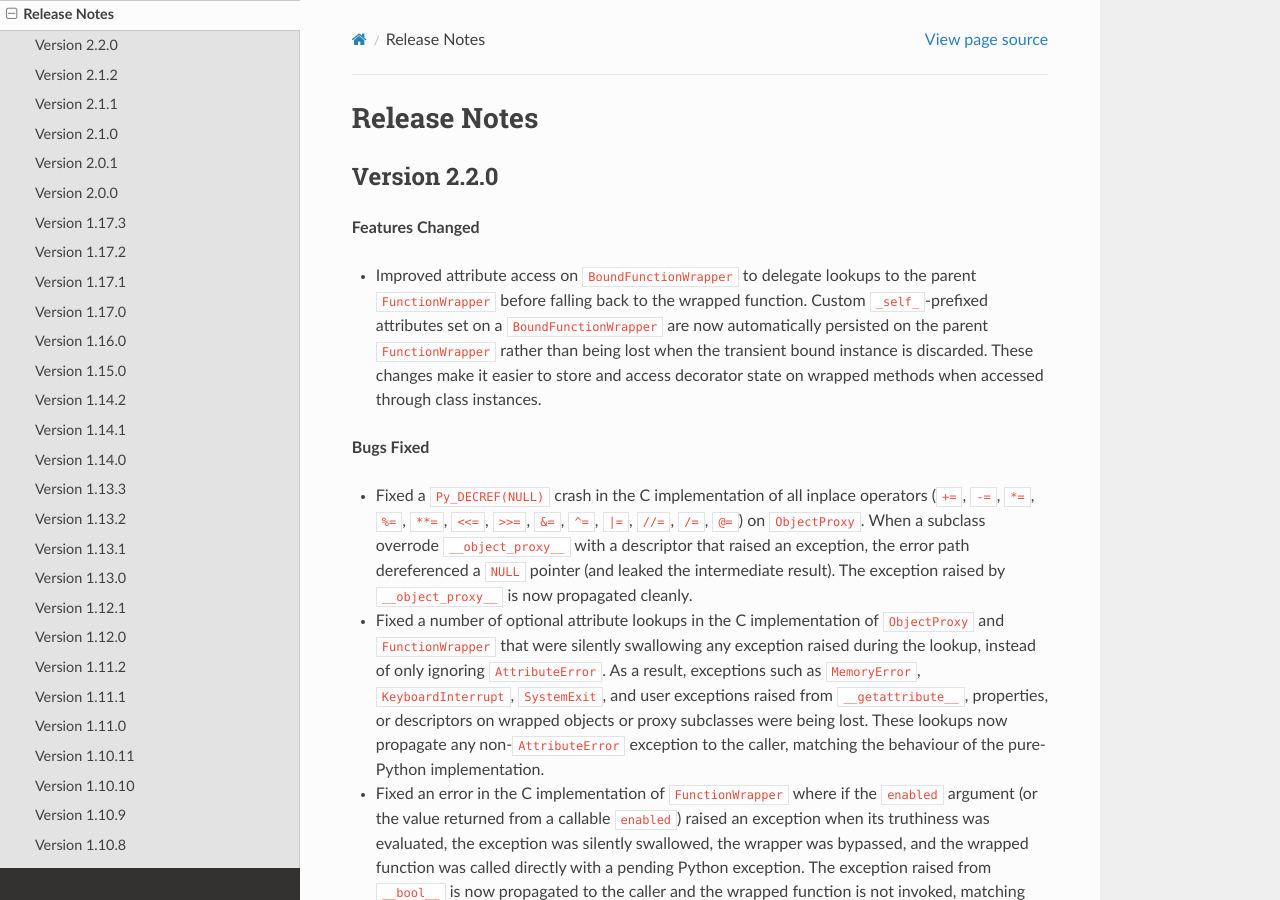
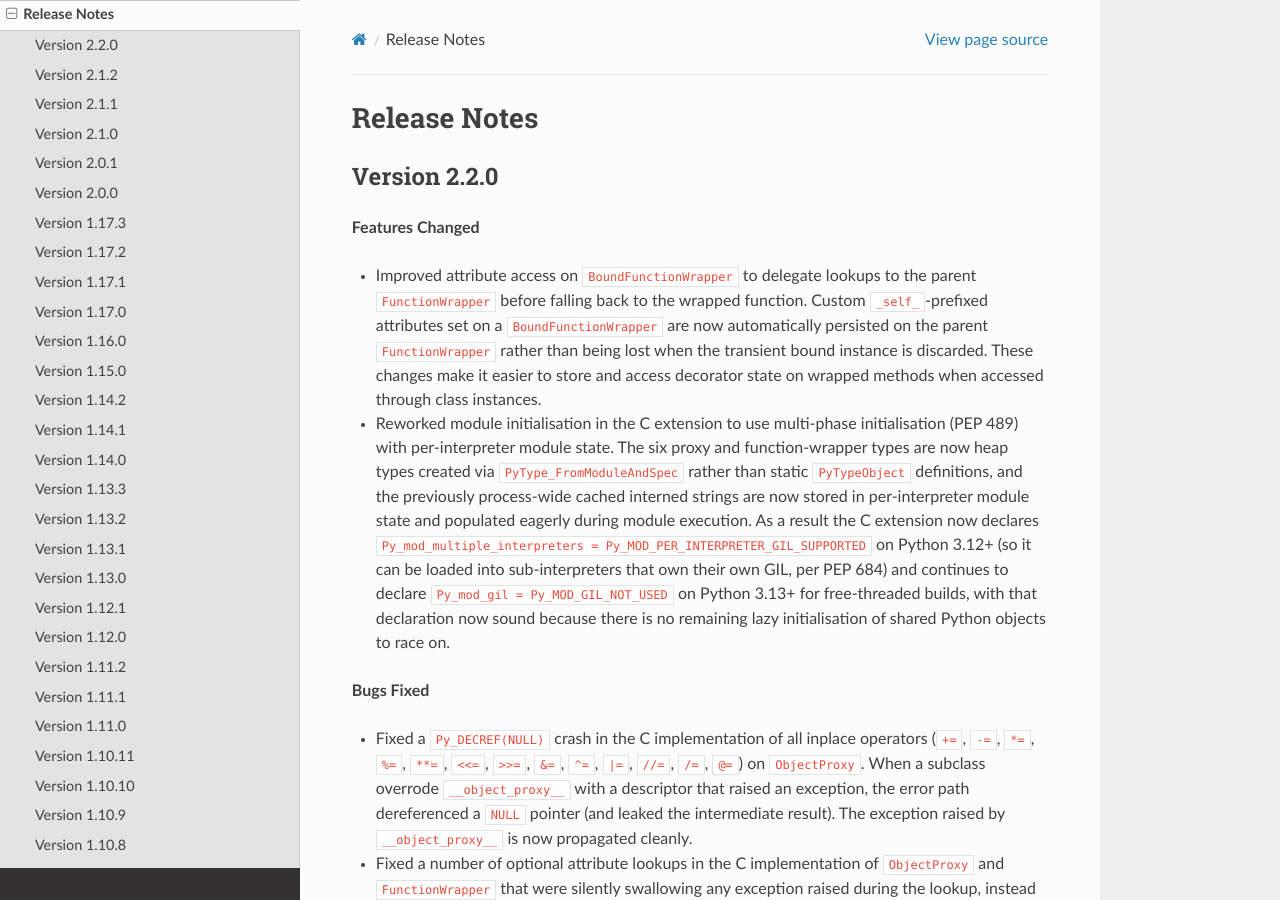
Before and after one commit to GrahamDumpleton/wrapt, a Sphinx documentation site: the page built from docs/changes.rst, in a window 1280 px wide and 900 px high. Built offline with Sphinx 7.4.7 and the Read the Docs theme 3.1.0, drawn with Linux system fonts in a browser that asks for light colours.

Commit message:
Document module-state migration in 2.2.0 release notes
Add a Features Changed entry summarising the multi-phase init,
heap-type, and per-interpreter module state work, and the resulting
Py_mod_multiple_interpreters / Py_mod_gil declarations.

```diff
--- a/docs/changes.rst
+++ b/docs/changes.rst
@@ -13,6 +13,20 @@ Version 2.2.0
   being lost when the transient bound instance is discarded. These changes make
   it easier to store and access decorator state on wrapped methods when accessed
   through class instances.
+
+* Reworked module initialisation in the C extension to use multi-phase
+  initialisation (PEP 489) with per-interpreter module state. The six
+  proxy and function-wrapper types are now heap types created via
+  ``PyType_FromModuleAndSpec`` rather than static ``PyTypeObject``
+  definitions, and the previously process-wide cached interned strings
+  are now stored in per-interpreter module state and populated eagerly
+  during module execution. As a result the C extension now declares
+  ``Py_mod_multiple_interpreters = Py_MOD_PER_INTERPRETER_GIL_SUPPORTED``
+  on Python 3.12+ (so it can be loaded into sub-interpreters that own
+  their own GIL, per PEP 684) and continues to declare
+  ``Py_mod_gil = Py_MOD_GIL_NOT_USED`` on Python 3.13+ for free-threaded
+  builds, with that declaration now sound because there is no remaining
+  lazy initialisation of shared Python objects to race on.
 
 **Bugs Fixed**
 
```
